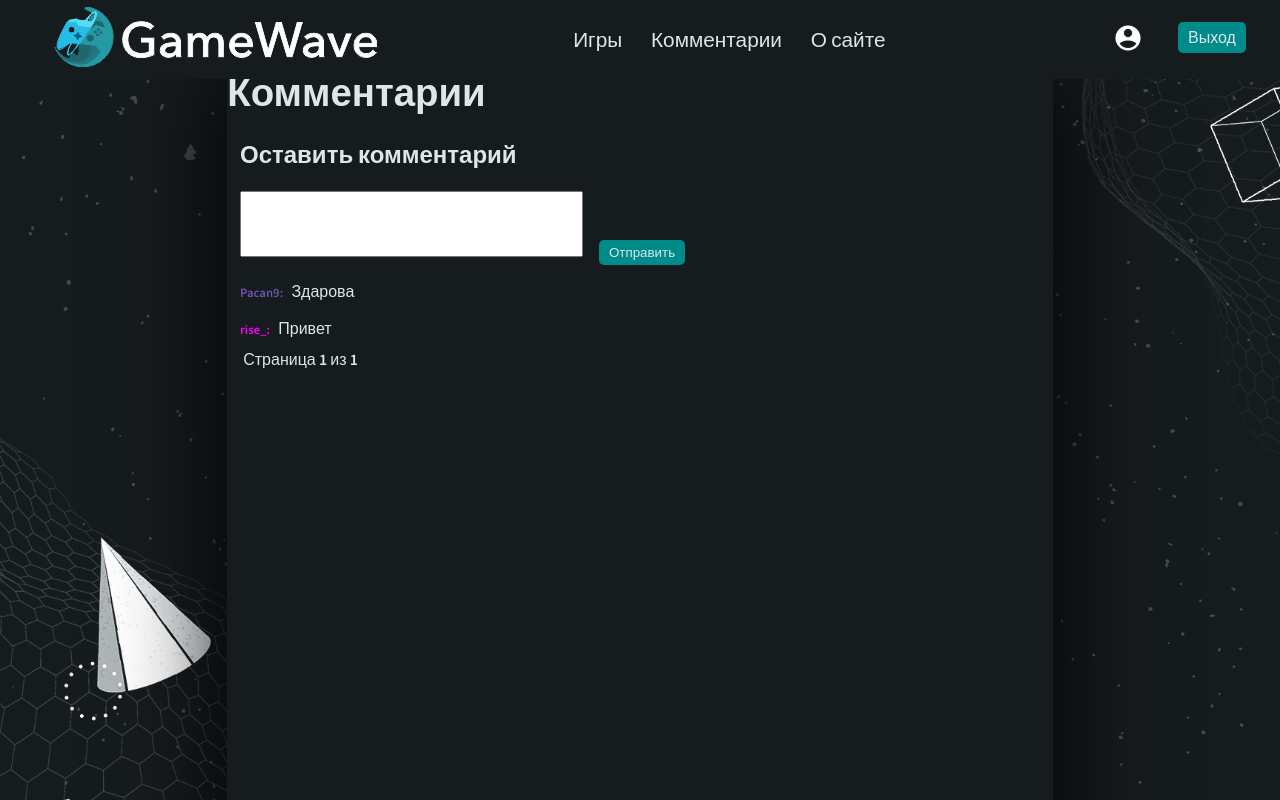
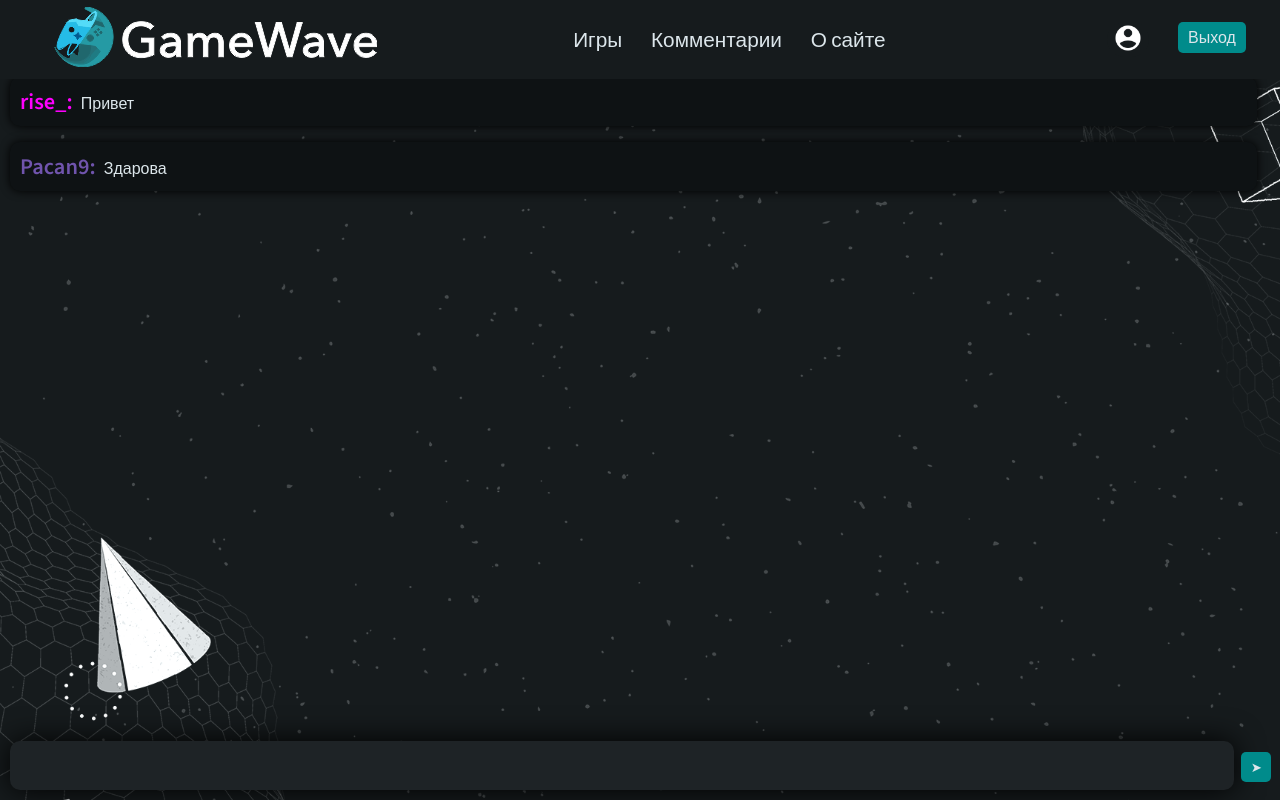
Before and after one commit to boGGruz/GameWave, a Django app: page /comment_page/ in a window 1280 px wide. Run offline with Django 4.2, Linux system fonts and the light colour scheme; a user stored in the database is signed in; data comes from the database, SQL or seed files in the repository; both versions use the stored data as it was after the commit; some libraries are stand-ins or nearby versions.

Commit message:
working on the comment page

```diff
--- a/Site/static/Site/css/comments.css
+++ b/Site/static/Site/css/comments.css
@@ -1,21 +1,22 @@
-._main1 {
+::-webkit-scrollbar {
+    width: 12px;
+}
+
+::-webkit-scrollbar-thumb {
+    background-color: rgb(220, 230, 235);
+    border-radius: 10px;
+}
+
+._main2 {
+    position: relative;
     background: url('../img/background_1.webp');
     background-repeat: repeat;
     color: rgb(220, 230, 235);
     cursor: auto;
-    height: 100vh;
     background-size: cover;
-    overflow: auto;
-}
-
-.content {
-    max-width: 64.5vw;
-    margin: 0 auto;
-    background-color: rgb(22, 27, 29);
-    position: relative;
-    height: 150vh;
-    box-shadow: 0 0 100px black;
-    top: 8.5vh;
+    overflow-y: auto;
+    overflow-x: hidden;
+    min-height: 100vh;
 }
 
 .comments-title {
@@ -26,18 +27,32 @@
 }
 
 .comments-container {
-    margin-bottom: 10px;
-    margin-left: 1vw;
+    max-height: 82.7vh;
+    overflow-y: auto;
+    padding: 10px;
+    flex: 1;
 }
 
 .comment {
     margin-bottom: 5px;
+    padding: 10px;
+    border-radius: 10px;
+    background-color: rgb(14, 18, 20);
+    margin-right: 1vw;
+    word-wrap: break-word;
+    box-shadow: 0 0 10px black;
+}
+
+.comments-wrapper {
+    width: 100%;
+    display: flex;
+    flex-direction: column;
 }
 
 .comment strong {
-    margin-right: 5px; /* Регулируйте это значение по своему усмотрению */
+    margin-right: 5px;
     display: inline-block;
-    font-size: 1vw;
+    font-size: 1.4em;
 }
 
 .comment-text {
@@ -60,11 +75,40 @@
     cursor: pointer;
     border-radius: 5px;
     margin-left: 1vw;
+    margin-right: 1vw;
+    bottom: 1vh;
+    right: 0.5vw;
+    width: 30px;
+    height: 30px;
 }
 
 .comment-form {
-    justify-content: left;
-    margin-left: 1vw;
+    position: absolute;
+    bottom: 0;
+    left: 0;
+    width: 100%;
+    display: flex;
+    flex-direction: column;
+    padding: 10px;
+}
+
+#id_comment_text {
+    background-color: rgb(30, 35, 38);
+    color: rgb(220, 230, 235);
+    border: none;
+    font-size: 1.5em;
+    word-wrap: break-word;
+    box-shadow: 0 0 30px black;
+    border-radius: 10px;
+    width: 100%;
+    height: 2.3em;
+
+}
+
+.form-comment {
+    display: flex;
+    justify-content: space-between;
+    align-items: flex-end;
 }
 
 .comment-form label {
--- /dev/null
+++ b/Site/static/Site/js/script.js
@@ -0,0 +1,9 @@
+function scrollToBottom() {
+    var commentsContainer = document.querySelector('.comments-container');
+    commentsContainer.scrollTop = commentsContainer.scrollHeight;
+}
+
+window.onload = scrollToBottom;
+document.getElementById('commentForm').addEventListener('submit', function () {
+    scrollToBottom();
+});
--- a/Site/templates/Site/base.html
+++ b/Site/templates/Site/base.html
@@ -18,6 +18,7 @@
     <link rel="stylesheet" href="{% static 'Site/css/logout.css' %}">
     <link rel="stylesheet" href="{% static 'Site/css/comments.css' %}">
     <script src="{% static 'Site/js/js-dos.js' %}"></script>
+    <script src="{% static 'Site/js/script.js' %}"></script>
 
 </head>
 <body>
--- a/Site/templates/Site/comments.html
+++ b/Site/templates/Site/comments.html
@@ -1,44 +1,42 @@
 {% extends 'Site/base.html' %}
 {% load static %}
 {% block content %}
+    <head>
+        <script src="{% static 'Site/js/script.js' %}"></script>
+    </head>
     <body>
-    <div class="_main1">
+    <div class="_main2">
         <div class="content">
             <h1 class="comments-title">Комментарии</h1>
 
-            <h2 class="add-comment">Оставить комментарий</h2>
-            <form method="post" action="{% url 'comment_page' %}" class="comment-form">
-                {% csrf_token %}
-                {{ form.comment_text }}
-                <button class="add-comment__button" type="submit">Отправить</button>
-            </form>
+            <div class="comments-wrapper">
                 <div class="comments-container">
-                {% for comment in comments %}
+                    {% for comment in comments reversed %}
                         <p class="comment">
                             <strong style="color: {{ comment.user.profile.nickname_color }};">{{ comment.user.username }}:</strong>
                             {{ comment.comment_text }}
                         </p>
                     {% endfor %}
                 </div>
-            <div class="pagination">
-                    <span class="step-links">
-                        {% if comments.has_previous %}
-                            <a href="?page=1" class="first-page">&laquo; В начало</a>
-                            <a href="?page={{ comments.previous_page_number }}" class="previous-page">&lArr;</a>
-                        {% endif %}
+            </div>
 
-                        <span class="current">
-                            &nbsp&nbsp&nbsp&nbsp&nbspСтраница {{ comments.number }} из {{ comments.paginator.num_pages }}
-                        </span>
-
-                        {% if comments.has_next %}
-                            <a href="?page={{ comments.next_page_number }}" class="next-page">&rArr;</a>
-                            <a href="?page={{ comments.paginator.num_pages }}" class="last-page">Последняя &raquo;</a>
-                        {% endif %}
-                    </span>
+            <form method="post" action="{% url 'comment_page' %}" class="comment-form" id="commentForm">
+                {% csrf_token %}
+                <div class="form-comment">
+                    {{ form.comment_text }}
+                    <button class="add-comment__button" type="submit">&#10148;</button>
                 </div>
+            </form>
         </div>
     </div>
 
+    <script>
+        document.getElementById("commentForm").addEventListener("keydown", function (e) {
+            if (e.key === "Enter" && !e.shiftKey) {
+                e.preventDefault();
+                document.getElementById("commentForm").submit();
+            }
+        });
+    </script>
     </body>
 {% endblock %}
--- a/Site/views.py
+++ b/Site/views.py
@@ -1,12 +1,10 @@
-import random
-
 from django.contrib.auth.decorators import login_required
 from django.shortcuts import render, redirect
 from django.core.paginator import Paginator, EmptyPage, PageNotAnInteger
 from .forms import CommentForm
 from .models import Comment
+from django.utils import timezone
 from users.models import Profile
-
 
 def index(request):
     return render(request, 'Site/catalog.html')
@@ -56,7 +54,7 @@
 def comment_page(request):
     comments_list = Comment.objects.all().order_by('-timestamp')
 
-    paginator = Paginator(comments_list, 10)  # По 10 комментариев на странице
+    paginator = Paginator(comments_list, 100)
     page = request.GET.get('page')
 
     try:
@@ -76,3 +74,14 @@
             return redirect('comment_page')
 
     return render(request, 'Site/comments.html', {'form': form, 'comments': comments})
+
+
+def user_stats(request):
+    user = request.user
+    date_joined = user.date_joined
+    days_on_site = (timezone.now() - date_joined).days
+    context = {
+        'days_on_site': days_on_site,
+    }
+
+    return render(request, 'Site/profile.html', context)
```
Also changed, not shown: other parts of Site/static/Site/css/comments.css (+0 -48 lines), Site/templates/Site/profile.html (+1 -16 lines), users/views.py (+2 -6 lines), db.sqlite3, users/migrations/0005_alter_profile_nickname_color.py (added). Lines whose indentation alone changed are shown as unchanged.
